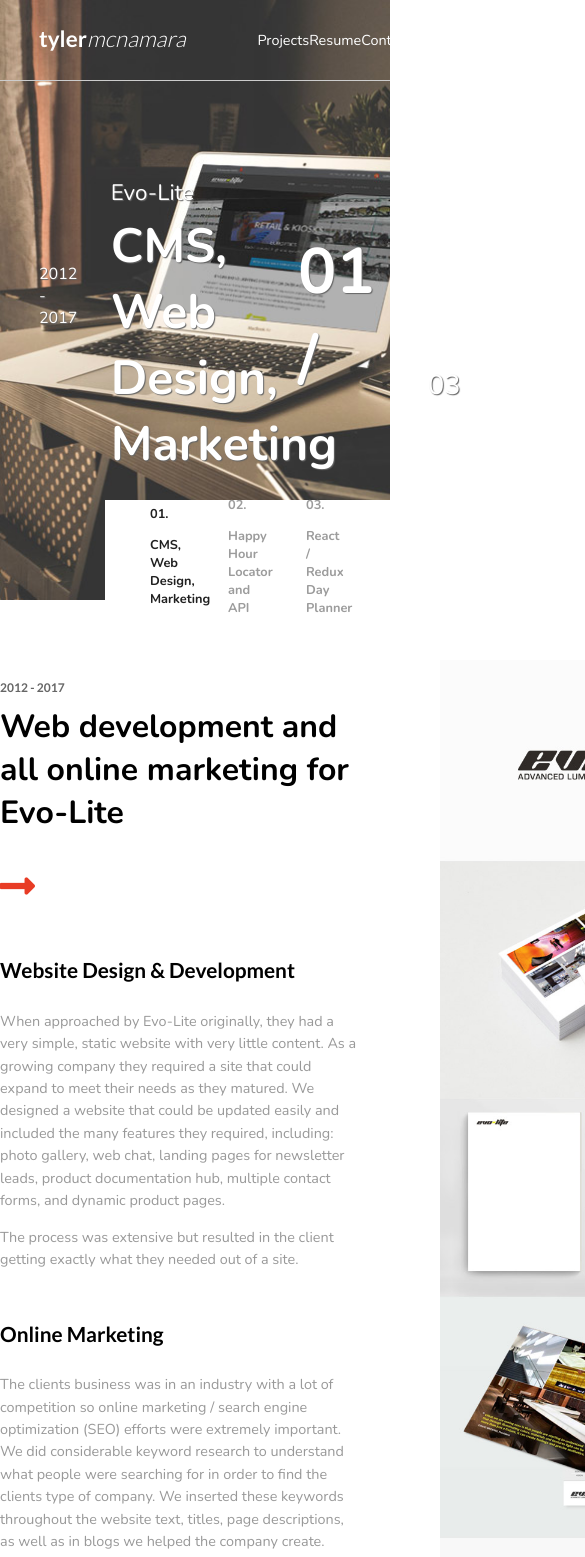
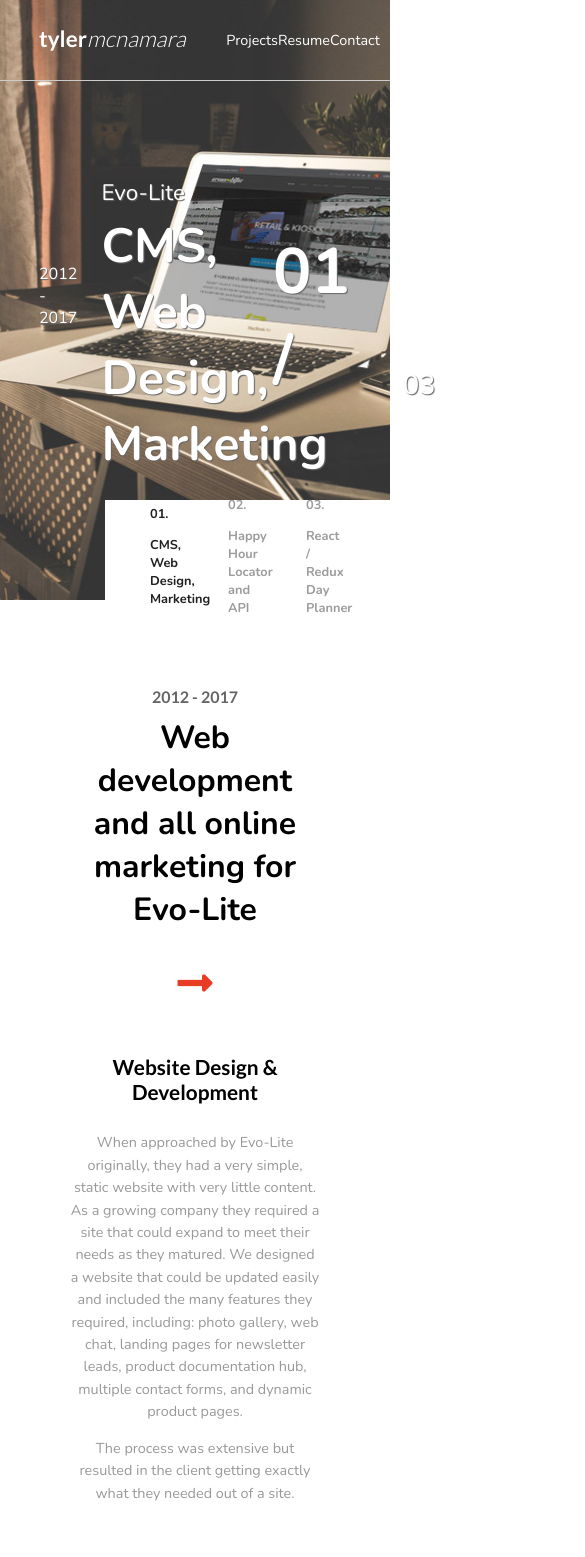
Before and after one commit to mcnamara14/portfolio, a React (Create React App) app: page / in a window 390 px wide. Shown: the top 1557 px of the page, 585 px wide, since content can reach past the window. Built offline with nearby package versions, Linux system fonts and the light colour scheme.

Commit message:
Add Daytrip info

```diff
--- a/src/components/ProjectInfo/ProjectInfo.css
+++ b/src/components/ProjectInfo/ProjectInfo.css
@@ -41,3 +41,34 @@
   font-size: 2.5rem;
   color: #e83c25;
 }
+
+@media only screen and (max-width: 750px) {
+  .projectInfoRight, .projectInfoLeft {
+    width: 80%;
+  }
+
+  .projectInfo {
+    width: 80%;
+    display: flex;
+    align-items: center;
+    text-align: center;
+    flex-direction: column;
+    justify-content: center;
+  }
+
+  .projectInfo h5 {
+    font-size: 1rem;
+  }
+
+  .heroInfoRight {
+    width: 25%;
+  }
+
+  .navLeft, .navRight {
+    width: 40%;
+  }
+
+  .heroInfoCenter {
+    width: 48%;
+  }
+}
--- a/src/projectData/projectData.js
+++ b/src/projectData/projectData.js
@@ -29,10 +29,10 @@
     company: 'Daytrip',
     title: 'React / Redux Day Planner',
     dates: '2018',
-    projectInfoTitle: 'Web development and all online marketing for Evo-Lite',
-    projectInfoTitle1: 'Website Design & Development',
-    projectInfoBodyP1: 'When approached by Evo-Lite originally, they had a very simple, static website with very little content. As a growing company they required a site that could expand to meet their needs as they matured. We designed a website that could be updated easily and included the many features they required, including: photo gallery, web chat, landing pages for newsletter leads, product documentation hub, multiple contact forms, and dynamic product pages.',
-    projectInfoBodyP2: 'The process was extensive but resulted in the client getting exactly what they needed out of a site.',
+    projectInfoTitle: 'Design focused before and after event planner',
+    projectInfoTitle1: 'Multiple APIs in combination with Firebase back-end',
+    projectInfoBodyP1: 'This day / night planning app was created to help people organize there day by providing three plans to choose from which include something to do before an event, the event, and what to do after based on selected filters.',
+    projectInfoBodyP2: 'Ticketmaster\'s API was used to display upcoming events in the selected city or the event chosen by the user. Google was used to display a map with walking directions to the event and to provide autoselect options for the location. Finally, Yelp provided the restaurants and bars that the user can sort by type of restaurant and price range. The highest rated restaurants & bars within walking distance are ultimately displayed in each plan',
     active: false
    }
 ]
```
